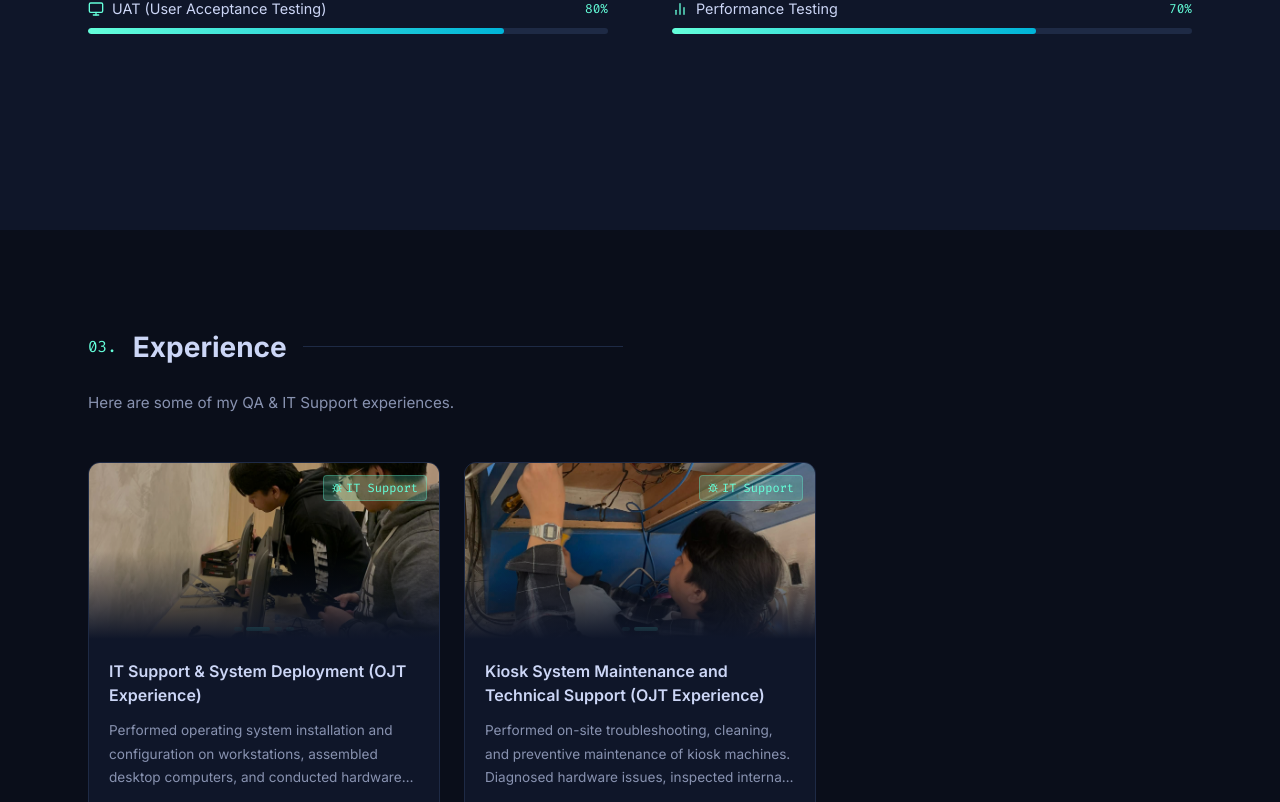
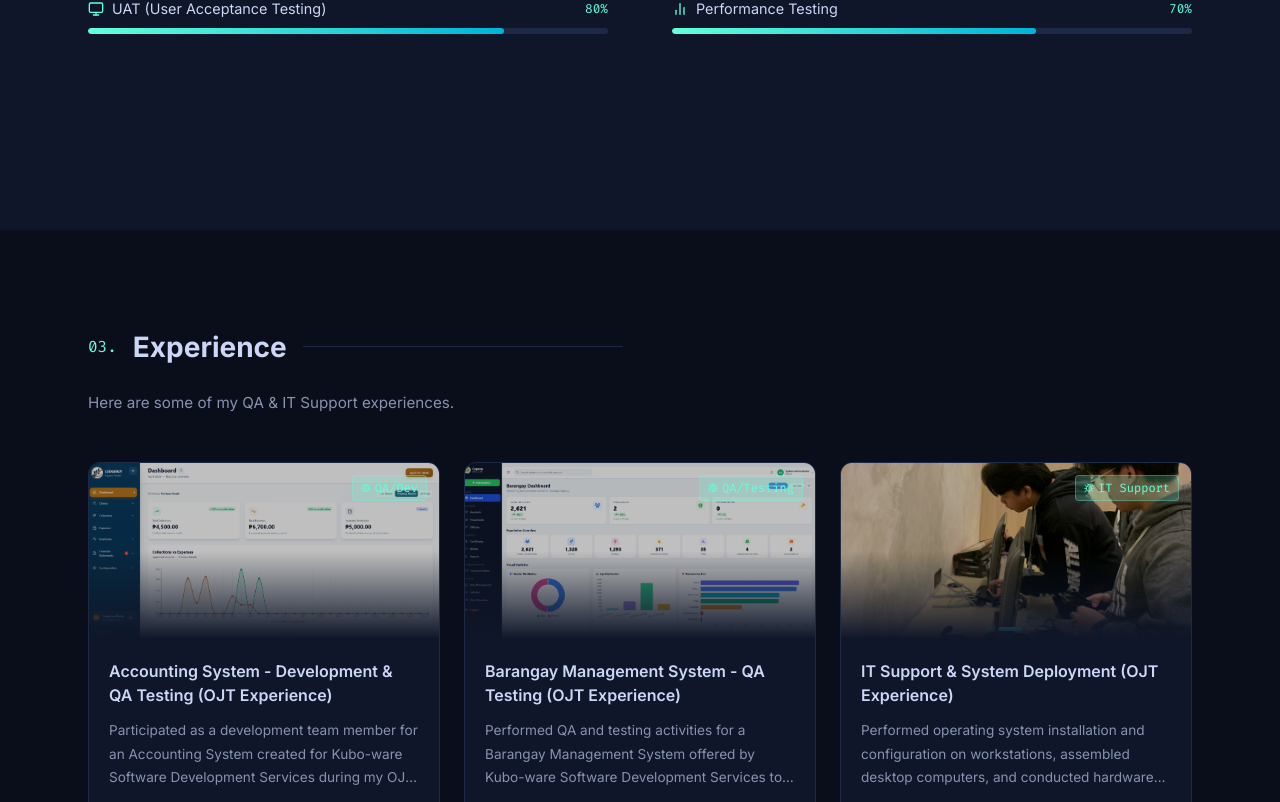
Before and after one commit to ChesterArano/chester-portfolio, a React (Vite) app: page / in a window 1280 px wide. Shown: the part 1998-2800 px from the top of the page. Built offline with nearby package versions, Linux system fonts and the light colour scheme.

Commit message:
Add new projects and images for QA testing experiences in Projects component

```diff
--- a/src/app/components/Hero.tsx
+++ b/src/app/components/Hero.tsx
@@ -103,7 +103,7 @@ export function Hero() {
           {/* CTA Buttons */}
           <div className="flex flex-wrap gap-4 mb-16">
             <button
-              onClick={() => scrollTo("projects")}
+              onClick={() => scrollTo("experience")}
               className="px-7 py-3 bg-transparent border border-[#64ffda] text-[#64ffda] rounded hover:bg-[#64ffda]/10 transition-all duration-200 text-sm"
               style={{ fontFamily: "'Fira Code', monospace" }}
             >
--- a/src/app/components/Projects.tsx
+++ b/src/app/components/Projects.tsx
@@ -16,6 +16,36 @@ interface Project {
 }
 
 const projects: Project[] = [
+  {
+    title: "Accounting System - Development & QA Testing (OJT Experience)",
+    description:
+      "Participated as a development team member for an Accounting System created for Kubo-ware Software Development Services during my OJT. Contributed to the development process while also performing comprehensive QA and testing activities to ensure system reliability, accuracy, and quality. Performed functional testing, bug identification, and validation of accounting features.",
+    type: "QA/Dev",
+    image: "/assets/Qa-dev1.png",
+    tags: ["QA Testing", "Software Development", "Accounting System", "Bug Testing", "Quality Assurance", "System Validation"],
+    highlights: [
+      "Development team participation",
+      "Comprehensive QA and testing",
+      "Functional testing of accounting features",
+      "Bug identification and reporting",
+      "System validation and quality assurance",
+    ],
+  },
+  {
+    title: "Barangay Management System - QA Testing (OJT Experience)",
+    description:
+      "Performed QA and testing activities for a Barangay Management System offered by Kubo-ware Software Development Services to clients and future clients. Conducted thorough testing to identify issues, ensure functionality, and validate system performance. Provided detailed testing reports and feedback to ensure the system meets client requirements.",
+    type: "QA/Testing",
+    image: "/assets/Qa2.png",
+    tags: ["QA Testing", "System Testing", "Barangay Management", "Quality Assurance", "Bug Testing", "Client Solutions"],
+    highlights: [
+      "QA and testing execution",
+      "Comprehensive system validation",
+      "Issue identification and reporting",
+      "Functionality verification",
+      "Testing documentation and feedback",
+    ],
+  },
   {
     title: "IT Support & System Deployment (OJT Experience)",
     description:
```
Also changed, not shown: public/assets/Qa-dev1.png (added), public/assets/Qa2.png (added).
